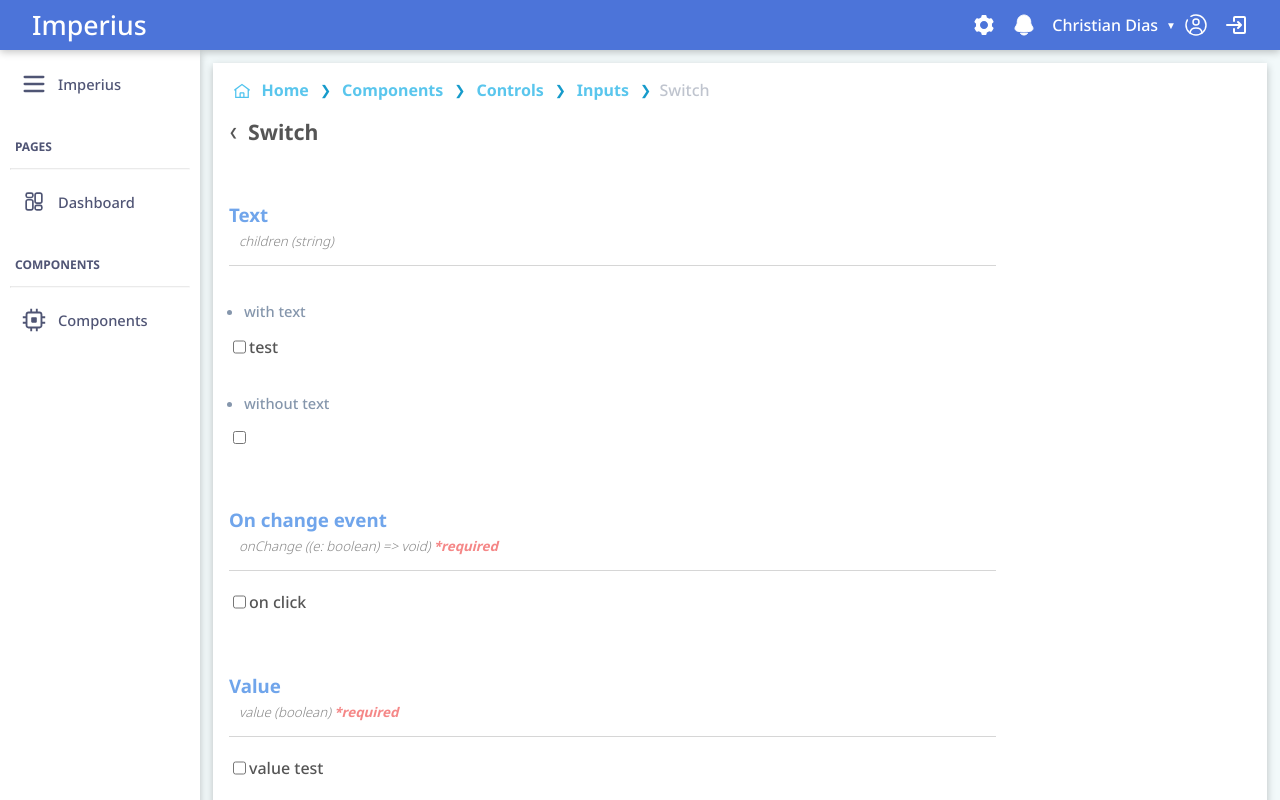
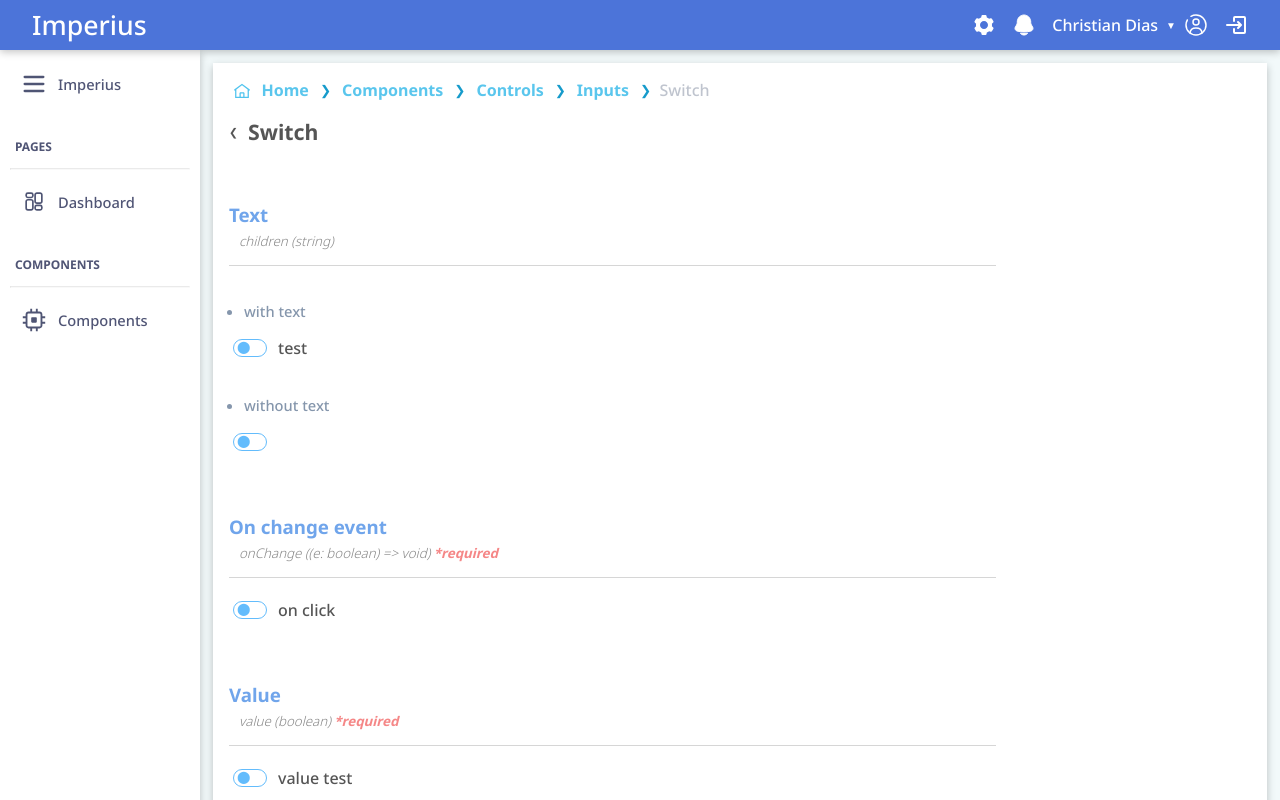
Before and after one commit to christianltdias/app, a Next.js app: page /components/controls/inputs/switch in a window 1280 px wide. Built offline with nearby package versions, Linux system fonts and the light colour scheme.

Commit message:
switch is done

```diff
--- a/shared/controls/inputs/switch/switch.module.sass
+++ b/shared/controls/inputs/switch/switch.module.sass
@@ -1,14 +1,14 @@
 @import '../../../../styles/variables'
-@import '../../../../styles/keyframes'
-@import '../../../../styles/mixins'
+// @import '../../../../styles/keyframes'
+// @import '../../../../styles/mixins'
 
-@each $name, $color in $input-colors
-  @include switch-animation-to(to-#{$name}, $color)
-  @include switch-animation-from(from-#{$name}, $color)
+// @each $name, $color in $input-colors
+//   @include switch-animation-to(to-#{$name}, $color)
+//   @include switch-animation-from(from-#{$name}, $color)
 
 
-@include switch-animation-to('to-white', #fff)
-@include switch-animation-from('from-white', $disabled-color)
+// @include switch-animation-to('to-white', #fff)
+// @include switch-animation-from('from-white', $disabled-color)
 
 .container
   display: flex
@@ -25,39 +25,45 @@
       width: 32px
       height: 16px
       border-radius: 20px
-      border: 1px solid $color
+      border: 1px solid darken($color, 20%)
       outline: none
       cursor: pointer
       position: relative
+      transition: all .5s
 
       &::before
         content: "\2B24"
         font-size: 12px
         position: absolute
         bottom: 1px
+        transition: all .5s
 
       + label
         font-size: 16px
         display: flex
         align-self: center
         padding-left: 0.5rem
+        transition: color .5s
 
         &.colored
-          color: $color
+          color: darken($color, 20%)
           font-weight: bold
 
       &:not(:disabled)
         &:hover
           background-color: rgb($color, .2)
+          box-shadow: 0 0 4px 1px $color
 
         &:checked
-          background-color: $color
+          background-color: darken($color, 20%)
 
           &::before
-            @include animate(to-#{$name}, .3s)
+            color: white
+            left: 18px
 
         &:not(checked)::before
-          @include animate(from-#{$name}, .3s)
+          color: darken($color, 20%)
+          left: 3px
 
       &:disabled
         border-color: $disabled-color
@@ -66,10 +72,12 @@
           background-color: $disabled-color
 
           &::before
-            @include animate(to-white, .3s)
+            color: white
+            left: 18px
 
         &:not(checked)::before
-          @include animate(from-white, .3s)
+          color: $disabled-color
+          left: 3px
 
         + label
           color: $disabled-color
--- a/shared/controls/inputs/switch/switch.tsx
+++ b/shared/controls/inputs/switch/switch.tsx
@@ -15,7 +15,7 @@ export default function Switch({
   children,
   value,
   onChange,
-  color = "default",
+  color = "info",
   disabled = false,
   colored = false,
 }: SwitchProps) {
--- a/styles/keyframes.sass
+++ b/styles/keyframes.sass
@@ -1,24 +1,3 @@
-@mixin switch-animation-to($name, $color)
-  @keyframes #{$name}
-    0%
-      color: $color
-      left: 3px
-
-    100%
-      color: white
-      left: 18px
-
-
-@mixin switch-animation-from($name, $color)
-  @keyframes #{$name}
-    0%
-      color: white
-      left: 18px
-
-    100%
-      color: $color
-      left: 3px
-
 @mixin handle-dialog($name, $from, $to)
   @keyframes #{$name}
     0%
```
